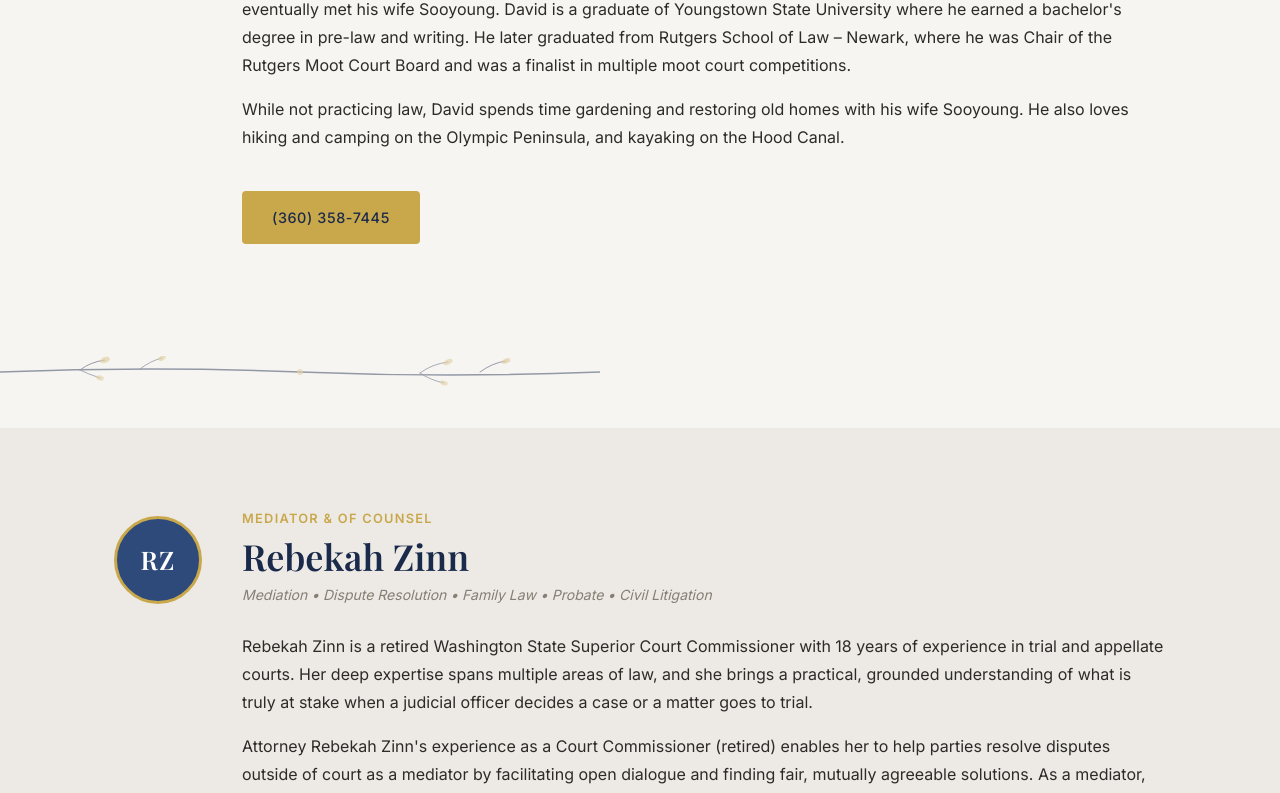
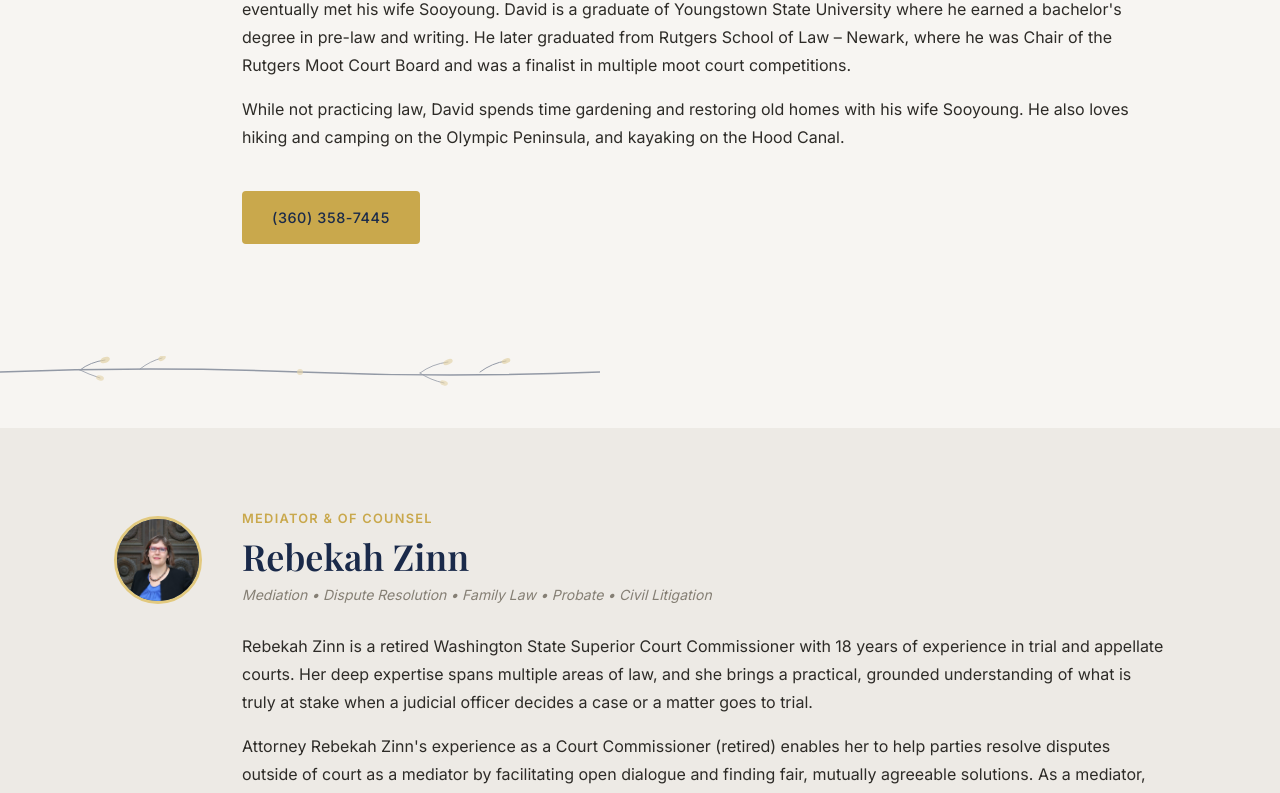
Before and after one commit to LostDakota/birchstreetlaw, a SvelteKit app: page /about in a window 1280 px wide. Shown: the part 1046-1839 px from the top of the page. Built offline with nearby package versions, Linux system fonts and the light colour scheme; a web font is replaced by a local one.

Commit message:
Add attorney headshots to About page

```diff
--- a/src/routes/about/+page.svelte
+++ b/src/routes/about/+page.svelte
@@ -23,7 +23,7 @@
   <div class="container">
     <div class="bio-layout">
       <div class="bio-avatar">
-        <div class="bio-initial" aria-hidden="true">DS</div>
+        <img src="/bios/david-sisk.jpg" alt="David P. Sisk" class="bio-avatar-img" />
       </div>
       <div class="bio-content">
         <p class="bio-title">Managing Attorney</p>
@@ -82,7 +82,7 @@
   <div class="container">
     <div class="bio-layout">
       <div class="bio-avatar">
-        <div class="bio-initial bio-initial--mid" aria-hidden="true">RZ</div>
+        <img src="/bios/rebekah-zinn.jpg" alt="Rebekah Zinn" class="bio-avatar-img bio-avatar-img--mid" />
       </div>
       <div class="bio-content">
         <p class="bio-title">Mediator &amp; Of Counsel</p>
@@ -156,6 +156,22 @@
     border: 3px solid var(--gold);
   }
 
+  .bio-avatar-img {
+    width: 88px;
+    height: 88px;
+    border-radius: 50%;
+    object-fit: cover;
+    object-position: center center;
+    border: 3px solid var(--gold);
+    background-color: var(--navy);
+    flex-shrink: 0;
+  }
+
+  .bio-avatar-img--mid {
+    border-color: var(--gold-light);
+    background-color: var(--navy-mid);
+  }
+
   .bio-initial--mid {
     background-color: var(--navy-mid);
   }
```
Also changed, not shown: static/bios/david-sisk.jpg (added), static/bios/rebekah-zinn.jpg (added).
